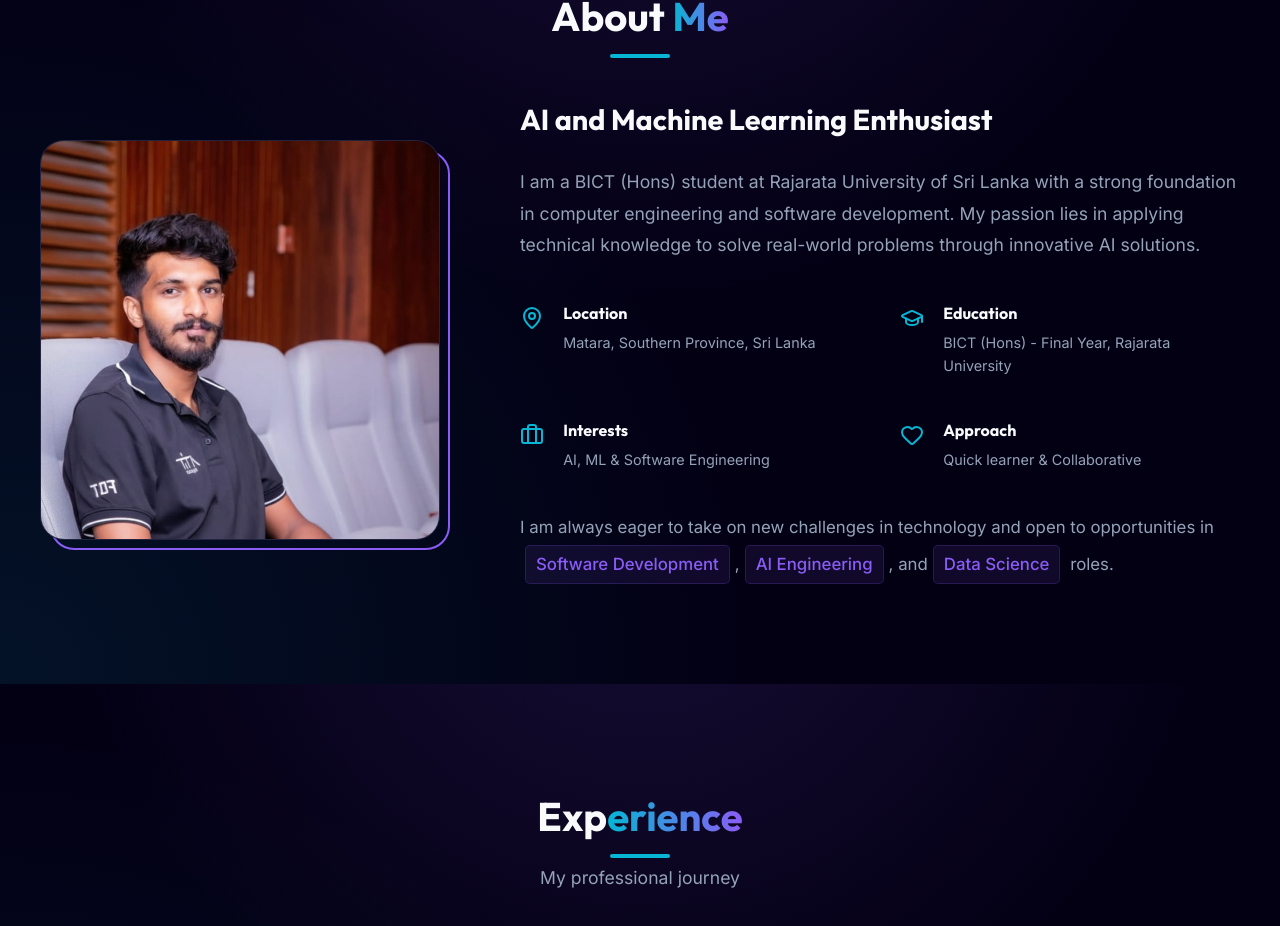
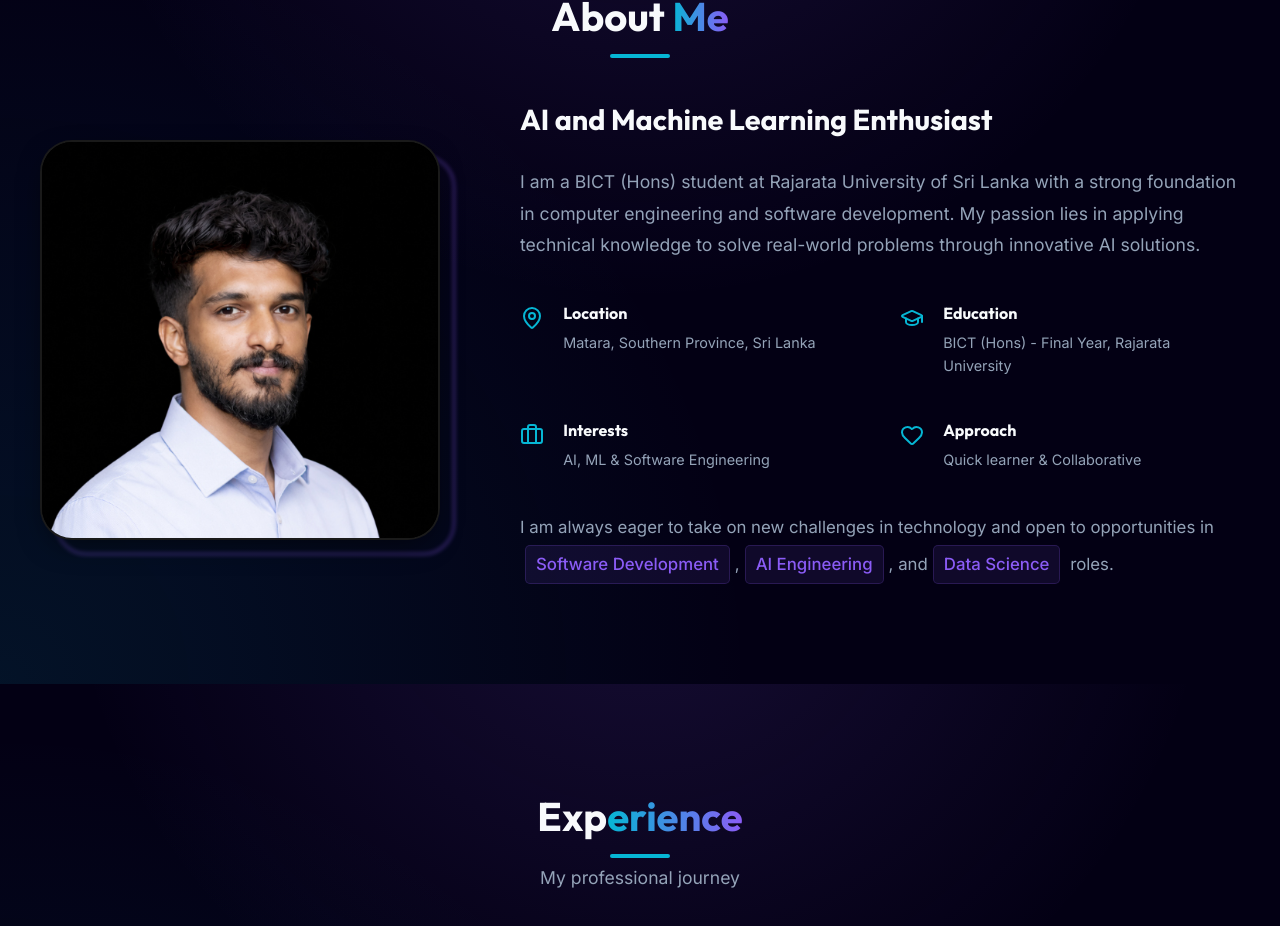
Before and after one commit to shenith084/Portfolio-website, a React (Vite) app: page / in a window 1280 px wide. Shown: the part 916-1842 px from the top of the page. Built offline with nearby package versions, Linux system fonts and the light colour scheme.

Commit message:
updateProPic

```diff
--- a/src/components/About.css
+++ b/src/components/About.css
@@ -19,24 +19,27 @@
 
 .image-border {
     position: absolute;
-    top: 10px;
-    left: 10px;
+    top: 15px;
+    left: 15px;
     width: 100%;
     height: 100%;
     border: 2px solid var(--accent-purple);
-    border-radius: 1.5rem;
+    border-radius: 2rem;
     z-index: 1;
+    opacity: 0.5;
+    filter: blur(2px);
 }
 
 .about-img {
     width: 100%;
     aspect-ratio: 1/1;
     object-fit: cover;
-    border-radius: 1.5rem;
+    border-radius: 2rem;
     position: relative;
     z-index: 2;
-    border: 1px solid var(--glass-border);
-    background: var(--bg-secondary);
+    border: 2px solid var(--glass-border);
+    background: #000;
+    box-shadow: 0 10px 30px -10px rgba(0, 0, 0, 0.7);
 }
 
 .about-text {
```
Also changed, not shown: public/profile.jpg.
